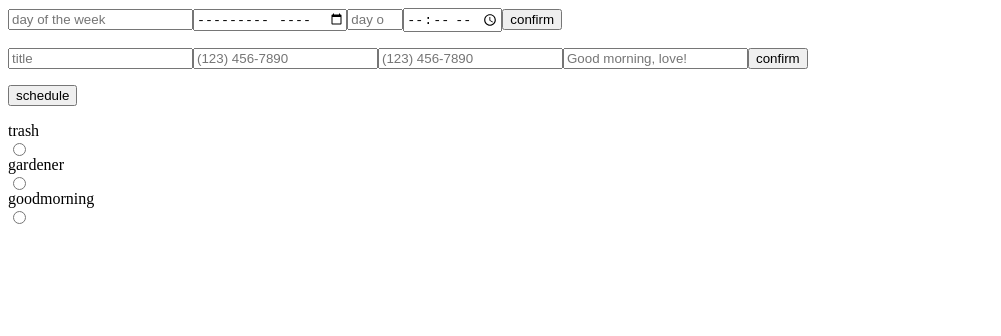
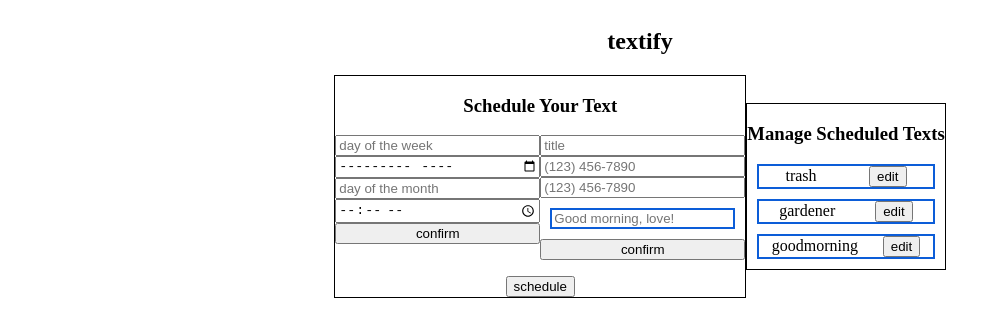
Before and after one commit to samuelberston/Textify-App, a React app: page / in a window 1280 px wide. Shown: the top 336 px of the page, without its empty margins (0-1001 px from the left). Built offline with nearby package versions, Linux system fonts and the light colour scheme.

Commit message:
css - flex, grid

```diff
--- a/client/src/components/App.js
+++ b/client/src/components/App.js
@@ -6,8 +6,11 @@ import messages from '../dummydata/__messages__';
 
 const App = () => (
   <div id="container">
-    <Schedule />
-    <Manage messages={messages} />
+    <h2> textify </h2>
+    <div id="controller">
+      <Schedule />
+      <Manage messages={messages} />
+    </div>
   </div>
 );
 
--- a/client/src/components/manage/manage.js
+++ b/client/src/components/manage/manage.js
@@ -4,13 +4,16 @@ import PropTypes from 'prop-types';
 import Message from './Message';
 
 const Manage = ({ messages }) => (
-  <div id="manage">
-    <div id="messages">
-      {messages.map((msg) => (
-        <div id="message">
+  <div id="manageContainer">
+    <h3>
+      Manage Scheduled Texts
+    </h3>
+    <div id="manage">
+      <div id="messages">
+        {messages.map((msg) => (
           <Message title={msg.title} />
-        </div>
-      ))}
+        ))}
+      </div>
     </div>
   </div>
 );
--- a/client/src/components/manage/message.js
+++ b/client/src/components/manage/message.js
@@ -6,8 +6,8 @@ const Message = ({ title }) => (
     <div id="title">
       {title}
     </div>
-    <div>
-      <input type="radio" name="edit" />
+    <div id="edit">
+      <input type="button" name="edit" value="edit" />
     </div>
   </div>
 );
--- a/client/src/components/schedule/Content.js
+++ b/client/src/components/schedule/Content.js
@@ -22,13 +22,15 @@ class Content extends React.Component {
   render() {
     const { contentConfirm } = this.props;
     return (
-      <form id="content" onSubmit={contentConfirm}>
+      <div id="content">
+        <form id="contentForm" onSubmit={contentConfirm}>
           <input id="title" type="text" placeholder="title" required />
           <input id="to" type="number" placeholder="(123) 456-7890" required />
           <input id="from" type="number" placeholder="(123) 456-7890" required />
           <input id="message" type="text" placeholder="Good morning, love!" required />
           <input type="submit" value="confirm" />
         </form>
+      </div>
     );
   }
 }
--- a/client/src/components/schedule/Schedule.js
+++ b/client/src/components/schedule/Schedule.js
@@ -45,12 +45,17 @@ class Schedule extends React.Component {
 
   render() {
     return (
-      <div id="schedule">
-        <form name="schedule" onSubmit={this.onSubmit}>
+      <div id="scheduleContainer">
+        <h3>
+          Schedule Your Text
+        </h3>
+        <div id="schedule">
           <Time confirmtime={this.confirmTime} />
           <Content confirmContent={this.confirmContent} />
-          <input type="submit" value="schedule" />
-        </form>
+        </div>
+        <div id="scheduleButton">
+          <input type="button" value="schedule" onClick={this.onSubmit} />
+        </div>
       </div>
     );
   }
--- a/client/src/components/schedule/Time.js
+++ b/client/src/components/schedule/Time.js
@@ -14,7 +14,7 @@ class Time extends React.Component {
     const { time } = this.state;
     return (
       <div id="time">
-        <form onSubmit={confirmTime}>
+        <form onSubmit={confirmTime} id="timeForm">
           <input id="dayOfWeek" type="string" placeholder="day of the week" />
           <input id="month" type="month" placeholder="month" />
           <input id="dayOfMonth" type="number" min="1" max="31" placeholder="day of the month" />
--- a/public/index.html
+++ b/public/index.html
@@ -2,6 +2,7 @@
   <head>
     <meta name="viewport" content="width=device-width, initial-scale=1.0">
     <title>MVP</title>
+    <link rel="stylesheet" href="./styles.css" />
   </head>
   <body>
     <div id="app"></div>
--- /dev/null
+++ b/public/styles.css
@@ -0,0 +1,50 @@
+#container {
+  display: flex;
+  flex-direction: column;
+  /* justify-content: center; */
+  align-items: center;
+}
+
+#controller {
+  display: flex;
+  flex-direction: row;
+  justify-content: space-around;
+  align-items: center;
+}
+
+#scheduleContainer {
+  display: flex;
+  flex-direction: column;
+  justify-content: center;
+  align-items: center;
+  border: 1px solid black;
+}
+
+#schedule {
+  display: grid;
+  grid-template-columns: 1fr 1fr;
+  /* width: 50%; */
+}
+
+#timeForm {
+  display: flex;
+  flex-direction: column;
+}
+
+#contentForm {
+  display: flex;
+  flex-direction: column;
+}
+
+#manageContainer {
+  border: 1px solid black;
+}
+
+#message {
+  display: flex;
+  flex-direction: row;
+  justify-content: space-around;
+  align-items: center;
+  margin: 10px;
+  border: 2px solid rgb(12, 93, 216);
+}
```
Also changed, not shown: public/bundle.js, 1 other file (tests, documents, lock files or other folders). Lines whose indentation alone changed are shown as unchanged.
